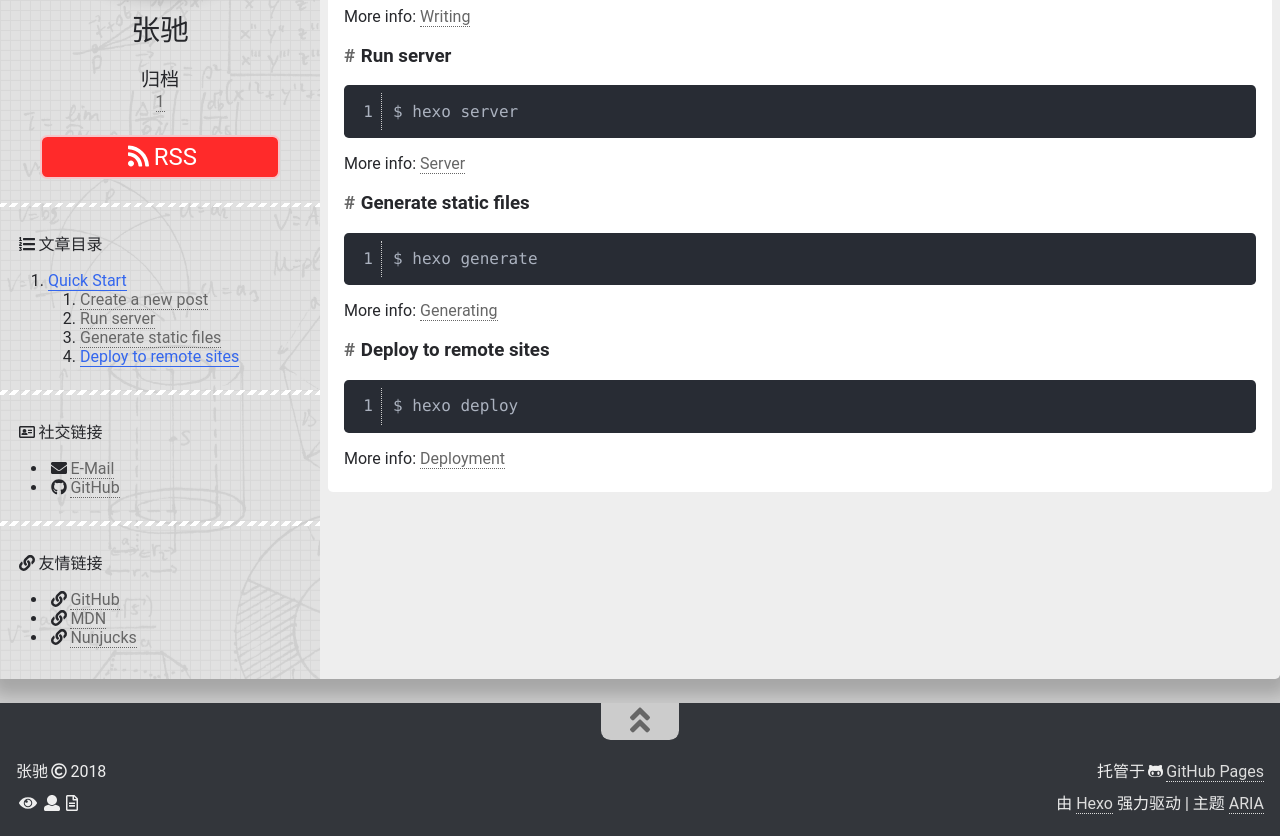
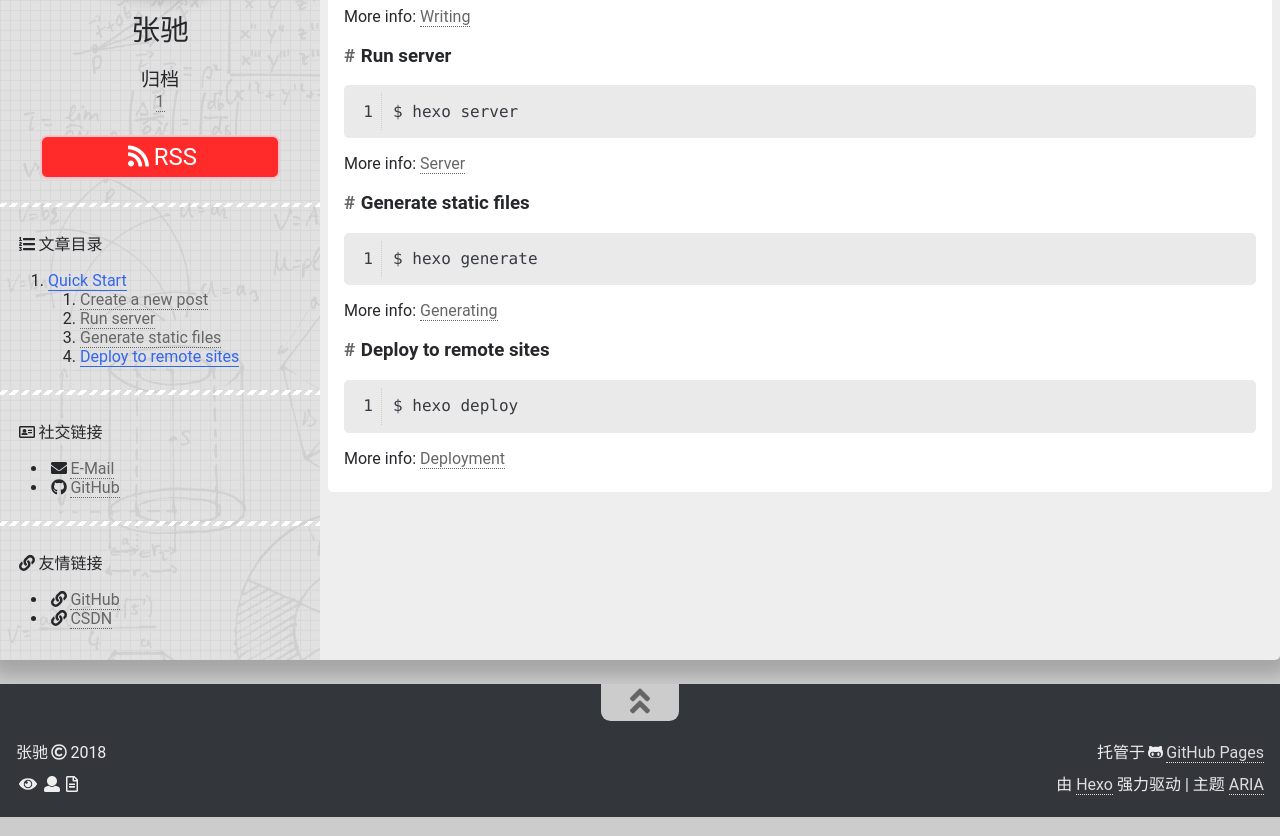
Before and after one commit to tjuzc/tjuzc.github.io, a plain HTML site: page 2018/12/21/hello-world/index.html in a window 1280 px wide. Shown: the part 535-1371 px from the top of the page. Drawn offline with Linux system fonts and the light colour scheme; some packages are replaced by stand-ins of ours; a script that the page names is missing.

Commit message:
Site updated: 2018-12-22 01:13:54

```diff
--- a/2018/12/21/hello-world/index.html
+++ b/2018/12/21/hello-world/index.html
@@ -51,7 +51,7 @@
 <link rel="stylesheet" type="text/css" href="/css/post.css">
 
     <link rel="stylesheet" type="text/css" href="/css/custom.css">
-    <link rel="stylesheet" type="text/css" href="/css/atom-one-dark.css">
+    <link rel="stylesheet" type="text/css" href="/css/atom-one-light.css">
     <link rel="stylesheet" type="text/css" href="/css/lightgallery.min.css">
     <script type="text/javascript" src="/js/jquery.min.js"></script>
     <script defer type="text/javascript" src="/js/util.js"></script>
@@ -238,9 +238,7 @@
 
         <li><i class="fas fa-link"></i><a href="https://github.com/tjuzc" target="_blank">GitHub</a></li>
 
-        <li><i class="fas fa-link"></i><a href="https://developer.mozilla.org/" target="_blank">MDN</a></li>
-
-        <li><i class="fas fa-link"></i><a href="https://mozilla.github.io/nunjucks/" target="_blank">Nunjucks</a></li>
+        <li><i class="fas fa-link"></i><a href="https://blog.csdn.net/weixin_40522162" target="_blank">CSDN</a></li>
 
       </ul>
     </div>
```
Also changed, not shown: archives/2018/12/index.html (+2 -4 lines), archives/2018/index.html (+2 -4 lines), archives/index.html (+2 -4 lines), index.html (+2 -4 lines).
